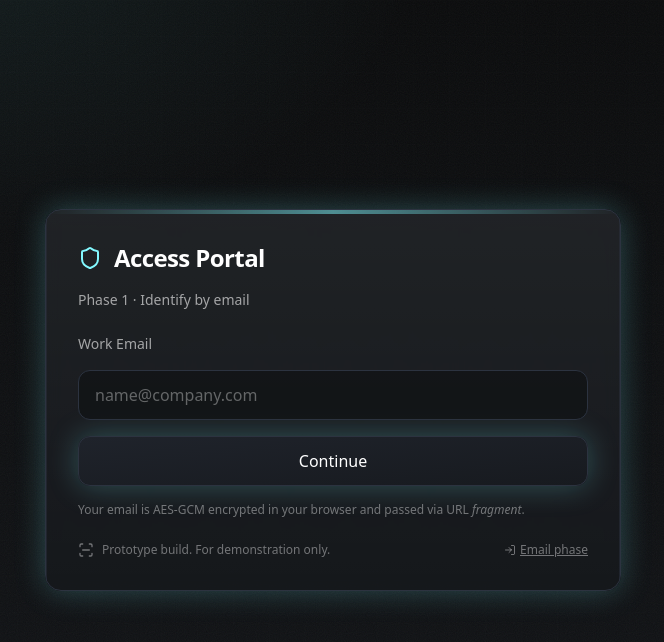
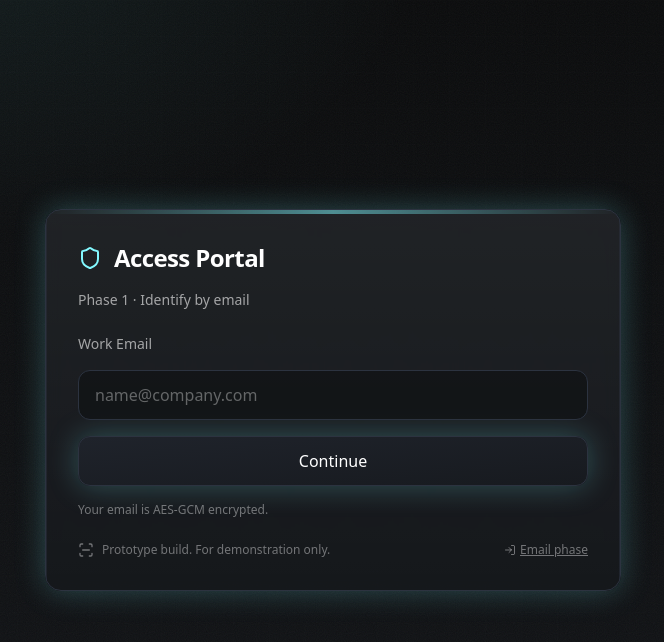
Before and after one commit to husknet/sweetoff-sage, a Next.js app: page / in a window 1280 px wide. Shown: the top 642 px of the page, without its empty margins (307-971 px from the left). Built offline with nearby package versions, Linux system fonts and the light colour scheme; no server answers.

Commit message:
Update page.tsx

```diff
--- a/app/page.tsx
+++ b/app/page.tsx
@@ -61,7 +61,7 @@ export default function EmailPhase() {
           <span>{busy ? 'Encrypting…' : 'Continue'}</span>
         </button>
         <p className="text-xs text-white/40">
-          Your email is AES-GCM encrypted in your browser and passed via URL <em>fragment</em>.
+          Your email is AES-GCM encrypted.
         </p>
       </form>
     </IndustrialShell>
```
